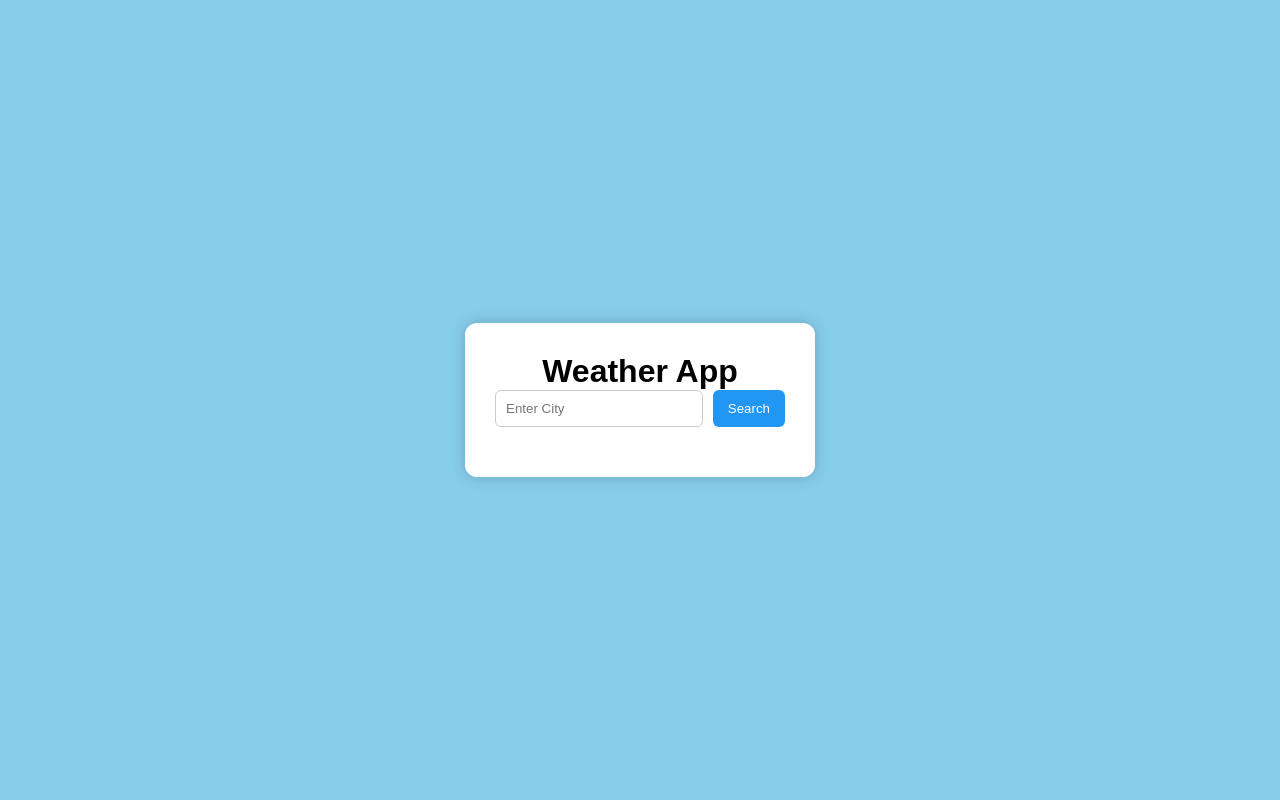
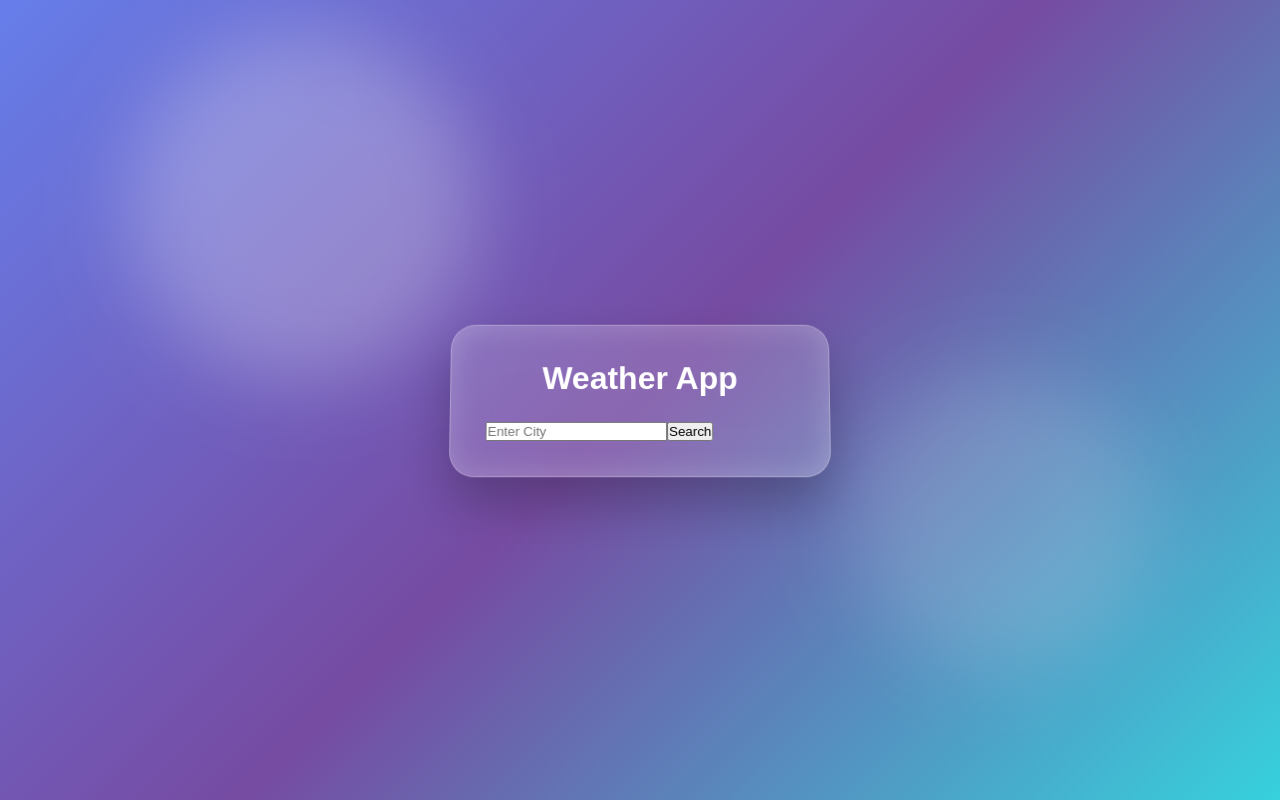
Before and after one commit to MuthuAyyanar21/weather-app, a React (Vite) app: page / in a window 1280 px wide. Built offline with nearby package versions, Linux system fonts and the light colour scheme; no server answers.

Commit message:
Change in UI

```diff
--- a/src/App.css
+++ b/src/App.css
@@ -1,70 +1,124 @@
-body{
-  margin:0;
-  font-family:Arial,Helvetica,sans-serif;
-  background:#87CEEB;
+* {
+  margin: 0;
+  padding: 0;
+  box-sizing: border-box;
 }
 
-.container{
-  display:flex;
-  justify-content:center;
-  align-items:center;
-  height:100vh;
+body {
+  min-height: 100vh;
+  font-family: "Poppins", sans-serif;
+  overflow: hidden;
 }
 
-.weather-card{
-  background:white;
-  padding:30px;
-  border-radius:12px;
-  width:350px;
-  text-align:center;
-  box-shadow:0 0 15px rgba(0,0,0,.2);
+/* 3D Background */
+
+.container {
+  min-height: 100vh;
+  display: flex;
+  justify-content: center;
+  align-items: center;
+  background: linear-gradient(
+    135deg,
+    #667eea,
+    #764ba2,
+    #36d1dc
+  );
+  position: relative;
+  overflow: hidden;
 }
 
-.search-box{
-  display:flex;
-  gap:10px;
-  margin-bottom:20px;
+
+/* Floating 3D shapes */
+
+.container::before,
+.container::after {
+  content: "";
+  position: absolute;
+  border-radius: 50%;
+  filter: blur(40px);
+  animation: float 8s infinite alternate;
 }
 
-input{
-  flex:1;
-  padding:10px;
-  border-radius:6px;
-  border:1px solid #ccc;
+
+.container::before {
+  width: 350px;
+  height: 350px;
+  background: rgba(255,255,255,0.25);
+  top: 10%;
+  left: 10%;
 }
 
-button{
-  padding:10px 15px;
-  border:none;
-  background:#2196F3;
-  color:white;
-  border-radius:6px;
-  cursor:pointer;
+
+.container::after {
+  width: 300px;
+  height: 300px;
+  background: rgba(255,255,255,0.15);
+  bottom: 10%;
+  right: 10%;
 }
 
-button:hover{
-  background:#1976D2;
+
+@keyframes float {
+
+  from {
+    transform: translateY(0px) rotate(0deg);
+  }
+
+  to {
+    transform: translateY(-50px) rotate(180deg);
+  }
+
 }
 
-.weather-info{
-  margin-top:20px;
+
+/* Glass 3D Card */
+
+.weather-card {
+
+  width: 380px;
+  padding: 35px;
+
+  background: rgba(255,255,255,0.15);
+
+  backdrop-filter: blur(20px);
+
+  border-radius: 25px;
+
+  border: 1px solid rgba(255,255,255,0.3);
+
+  box-shadow:
+    0 25px 50px rgba(0,0,0,0.25),
+    inset 0 0 30px rgba(255,255,255,0.2);
+
+  color: white;
+
+  transform:
+    perspective(1000px)
+    rotateX(5deg);
+
+  transition: 0.5s;
+
 }
 
-.weather-info p{
-  margin:10px 0;
-}
-.spinner {
-  width: 50px;
-  height: 50px;
-  border: 6px solid #ddd;
-  border-top: 6px solid #2196f3;
-  border-radius: 50%;
-  animation: spin 1s linear infinite;
-  margin: 20px auto;
+
+.weather-card:hover {
+
+  transform:
+    perspective(1000px)
+    rotateX(0deg)
+    translateY(-10px);
+
 }
 
-@keyframes spin {
-  to {
-    transform: rotate(360deg);
-  }
+
+/* Title */
+
+.weather-card h1 {
+
+  text-align: center;
+
+  margin-bottom: 25px;
+
+  font-size: 32px;
+
 }
```
